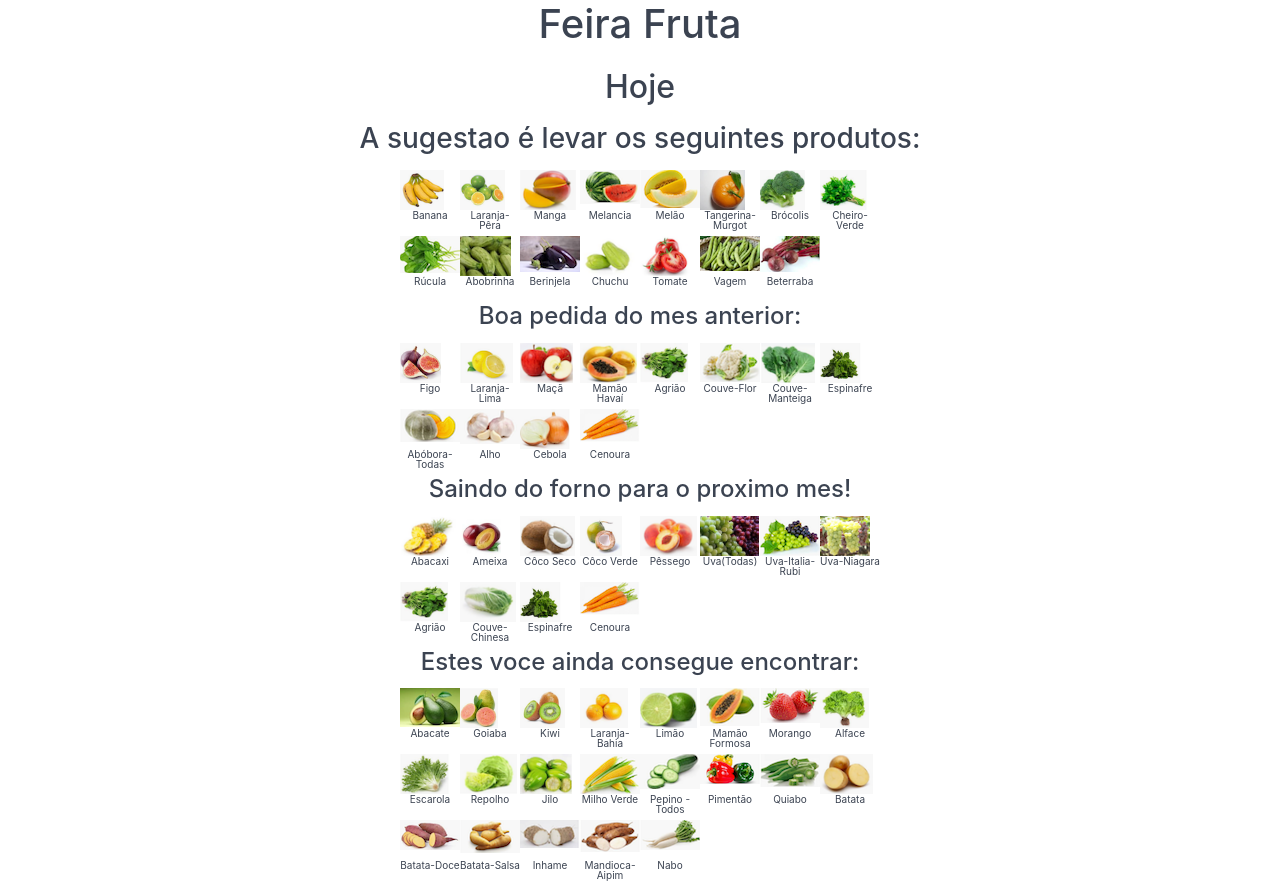
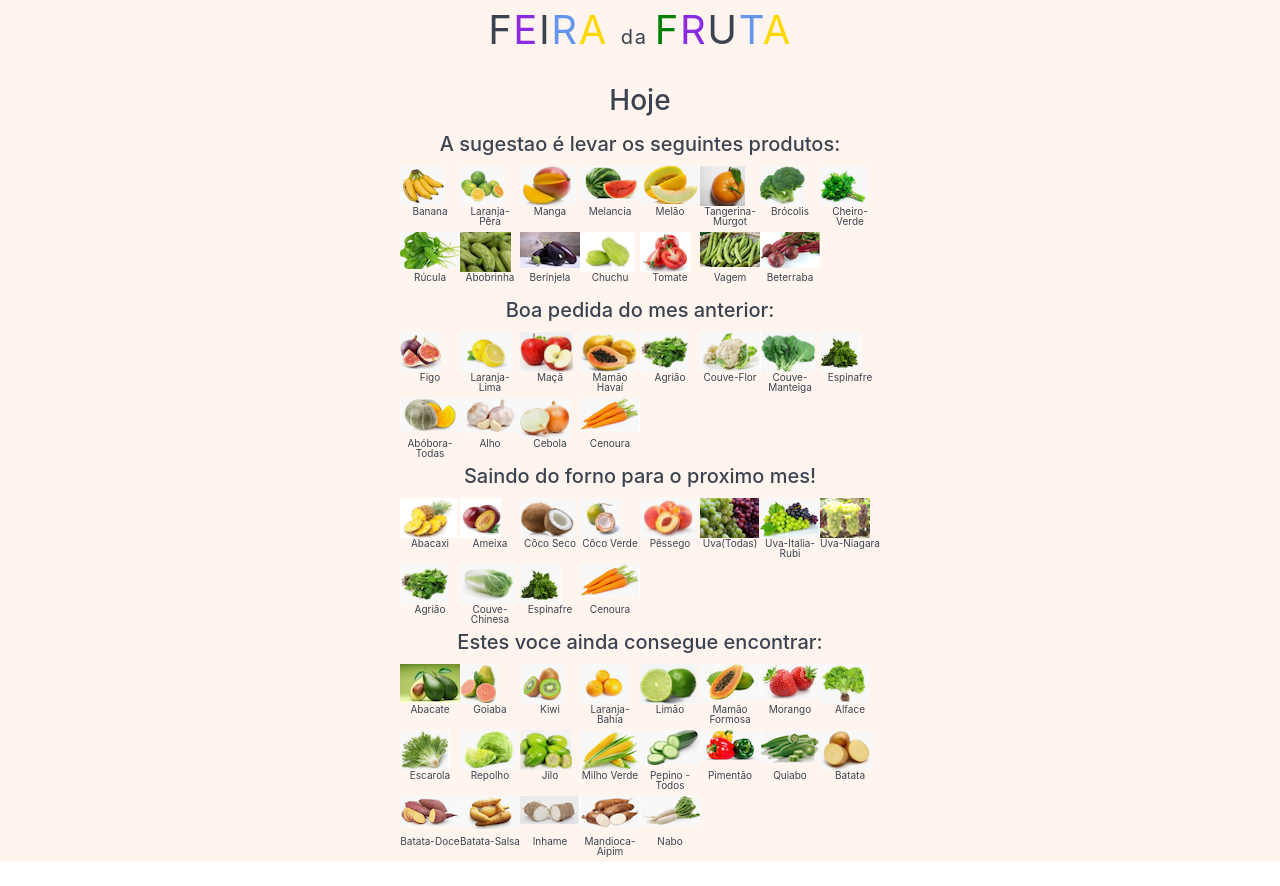
Before and after one commit to hvhallmann/fruit-fair-react, a React (Create React App) app: page / in a window 1280 px wide. After the commit the page ends 862 px from the top, so only its background shows below. Built offline with nearby package versions, Linux system fonts and the light colour scheme.

Commit message:
include changes on font spacing and size.

```diff
--- a/src/App.css
+++ b/src/App.css
@@ -1,5 +1,6 @@
 .App {
   text-align: center;
+  background-color: seashell;
 }
 
 .App-logo {
--- a/src/App.js
+++ b/src/App.js
@@ -50,6 +50,7 @@ class App extends Component {
         dbCloneToYellow.splice(dbCloneToYellow.indexOf(elem), 1 );
         return elem;
       }
+      return null;
     });
 
     const secListCards = dbClone.filter((elem, ind) => {
@@ -58,6 +59,7 @@ class App extends Component {
         dbCloneToYellow.splice(dbCloneToYellow.indexOf(elem), 1 );
         return elem;
       }
+      return null;
     });
 
     const thirdListCards = dbClone2.filter((elem, ind) => {
@@ -65,15 +67,16 @@ class App extends Component {
         dbCloneToYellow.splice(dbCloneToYellow.indexOf(elem), 1 );
         return elem;
       }
+      return null;
     });
 
-    const yellowListCards = dbCloneToYellow.filter((elem, ind) => {
-      if (elem.season[currentMonth] === 'Medio'
+    const yellowListCards = dbCloneToYellow.filter((elem, ind) =>
+      (elem.season[currentMonth] === 'Medio'
       || elem.season[this.getNextMonth(currentMonth)] === 'Medio'
-      || elem.season[this.getPreviousMonth(currentMonth)] === 'Medio') {
-        return elem;
-      }
-    });
+      || elem.season[this.getPreviousMonth(currentMonth)] === 'Medio')
+      ? elem
+      : null
+    );
 
     this.setState({greenCardsDataProvider: firstListCards});
     this.setState({greenCardsSecTierDataProvider: secListCards});
@@ -93,21 +96,26 @@ class App extends Component {
     const yellowListItems = this.state.yellowCardsDataProvider && this.state.yellowCardsDataProvider.map((elem, index) =>
       <Card key={elem.name + index} className="column col-xs-3" title={elem.name} image={elem.key} />
     );
-    //https://stackoverflow.com/questions/38268573/how-to-print-each-letter-in-different-color-in-css-html
     return (
       <div className="App">
         <section>
-          <h1>Feira Fruta</h1>
-          {/* <p>
-            <span style={color: 'blue'}>G</span>
-            <span style='color: red'>o</span>
-            <span style='color: yellow'>o</span>
-            <span style='color: blue'>g</span>
-            <span style='color: green'>l</span>
-            <span style='color: red'>e</span>
-          </p> */}
-          <h2>Hoje</h2>
-          <h3>A sugestao é levar os seguintes produtos:</h3>
+          <p style={{letterSpacing: '0.1em'}}>
+            <span style={{fontSize: '2rem'}}>F</span>
+            <span style={{color: 'blueviolet', fontSize: '2rem'}}>E</span>
+            <span style={{fontSize: '2rem' }}>I</span>
+            <span style={{color: 'cornflowerblue', fontSize: '2rem' }}>R</span>
+            <span style={{color: 'gold', fontSize: '2rem' }}>A </span>
+            <span style={{fontSize: '1rem' }}>d</span>
+            <span style={{fontSize: '1rem' }}>a </span>
+            <span style={{color: 'green', fontSize: '2rem'}}>F</span>
+            <span style={{color: 'blueviolet', fontSize: '2rem'}}>R</span>
+            <span style={{fontSize: '2rem' }}>U</span>
+            <span style={{color: 'cornflowerblue', fontSize: '2rem' }}>T</span>
+            <span style={{color: 'gold', fontSize: '2rem' }}>A </span>
+          </p>
+
+          <h3>Hoje</h3>
+          <h5>A sugestao é levar os seguintes produtos:</h5>
           <div className="container grid-xs">
             <div className="columns-custom">
               {listItems}
@@ -115,7 +123,7 @@ class App extends Component {
           </div>
         </section>
         <section>
-          <h4>Boa pedida do mes anterior:</h4>
+          <h5>Boa pedida do mes anterior:</h5>
           <div className="container grid-xs">
             <div className="columns-custom">
               {secListItems}
@@ -123,7 +131,7 @@ class App extends Component {
           </div>
         </section>
         <section>
-          <h4>Saindo do forno para o proximo mes!</h4>
+          <h5>Saindo do forno para o proximo mes!</h5>
           <div className="container grid-xs">
             <div className="columns-custom">
               {thirdListItems}
@@ -132,7 +140,7 @@ class App extends Component {
         </section>
 
         <section>
-          <h4>Estes voce ainda consegue encontrar:</h4>
+          <h5>Estes voce ainda consegue encontrar:</h5>
           <div className="container grid-xs">
             <div className="columns-custom">
               {yellowListItems}
```
